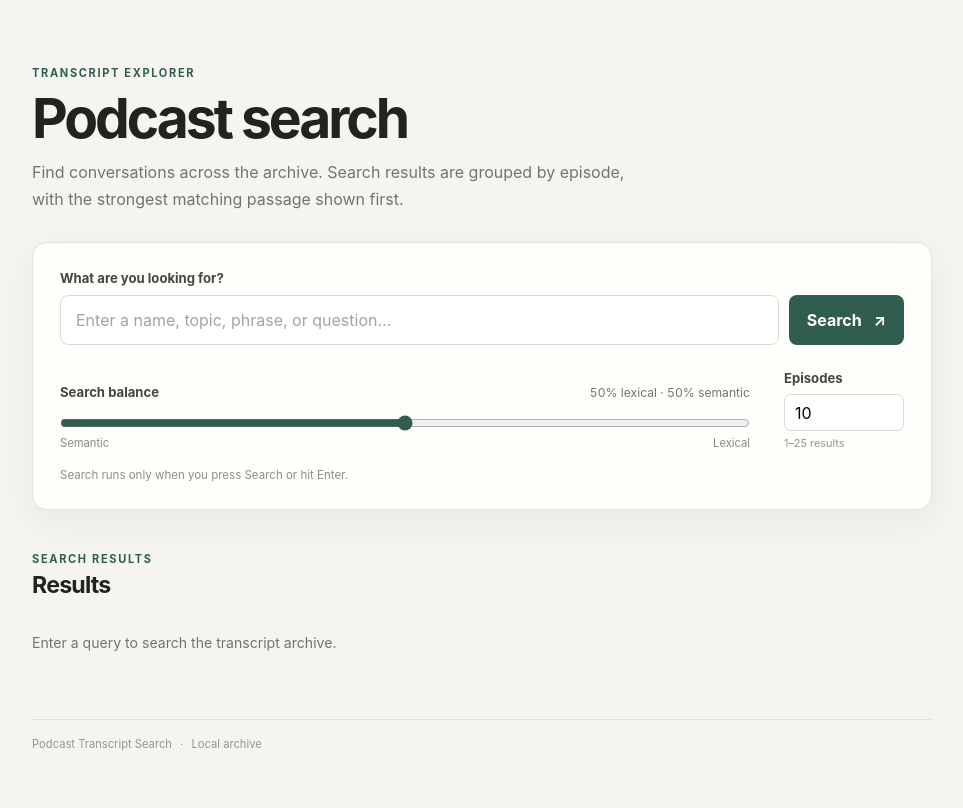
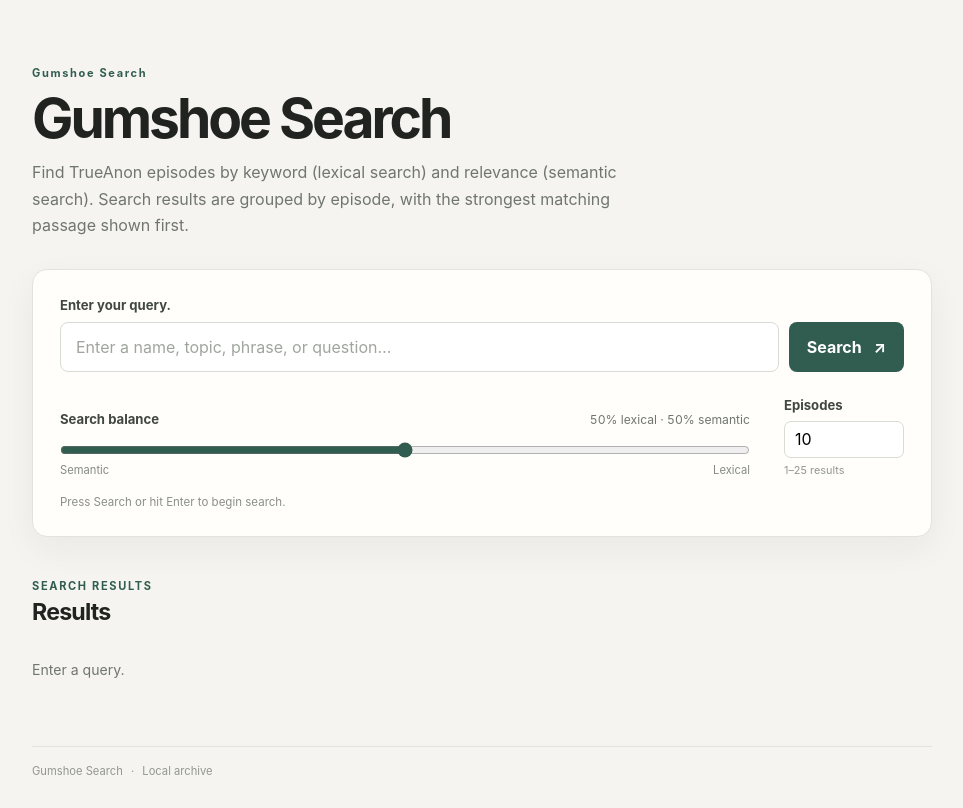
Before and after one commit to benearnthof/SemanticAnon, a plain HTML site: page frontend/index.html in a window 1280 px wide. Shown: the whole page, without its empty margins (158-1121 px from the left). Drawn offline with Linux system fonts and the light colour scheme; files that its build step writes are made by us from their sources; files whose address does not match are found by name.

Commit message:
add favicon & update index

```diff
--- a/frontend/index.html
+++ b/frontend/index.html
@@ -4,7 +4,8 @@
   <meta charset="utf-8">
   <meta name="viewport" content="width=device-width, initial-scale=1">
   <meta name="theme-color" content="#f5f4f0">
-  <meta name="description" content="Search podcast transcripts across episodes.">
+  <meta name="description" content="Semantic search for transcripts of TrueAnon episodes.">
+  <link rel="icon" type="image/svg+xml" href="/static/favicon.svg">
   <title>Podcast Transcript Search</title>
   <link rel="stylesheet" href="/static/styles.css">
   <script src="/static/app.js" defer></script>
@@ -12,15 +13,15 @@
 <body>
   <main class="page-shell">
     <header class="site-header">
-      <div class="eyebrow">TRANSCRIPT EXPLORER</div>
-      <h1>Podcast search</h1>
-      <p class="intro">Find conversations across the archive. Search results are grouped by episode, with the strongest matching passage shown first.</p>
+      <div class="eyebrow">Gumshoe Search</div>
+      <h1>Gumshoe Search</h1>
+      <p class="intro">Find TrueAnon episodes by keyword (lexical search) and relevance (semantic search). Search results are grouped by episode, with the strongest matching passage shown first.</p>
     </header>
 
     <section class="search-panel" aria-labelledby="search-heading">
       <h2 id="search-heading" class="visually-hidden">Search transcripts</h2>
       <form id="search-form">
-        <label class="field-label" for="query">What are you looking for?</label>
+        <label class="field-label" for="query">Enter your query.</label>
         <div class="query-row">
           <input id="query" name="query" type="search" maxlength="2000" placeholder="Enter a name, topic, phrase, or question…" autocomplete="off" required>
           <button id="search-button" type="submit">Search <span aria-hidden="true">↗</span></button>
@@ -42,7 +43,7 @@
           </div>
         </div>
       </form>
-      <p class="submit-hint">Search runs only when you press Search or hit Enter.</p>
+      <p class="submit-hint">Press Search or hit Enter to begin search.</p>
     </section>
 
     <section id="results-section" class="results-section" aria-live="polite" aria-busy="false">
@@ -53,11 +54,11 @@
         </div>
         <p id="results-meta" class="results-meta"></p>
       </div>
-      <div id="status" class="status" role="status">Enter a query to search the transcript archive.</div>
+      <div id="status" class="status" role="status">Enter a query.</div>
       <div id="results-list" class="results-list"></div>
     </section>
 
-    <footer class="site-footer">Podcast Transcript Search <span>·</span> Local archive</footer>
+    <footer class="site-footer">Gumshoe Search <span>·</span> Local archive</footer>
   </main>
 </body>
 </html>
```
Also changed, not shown: 1 other file.
